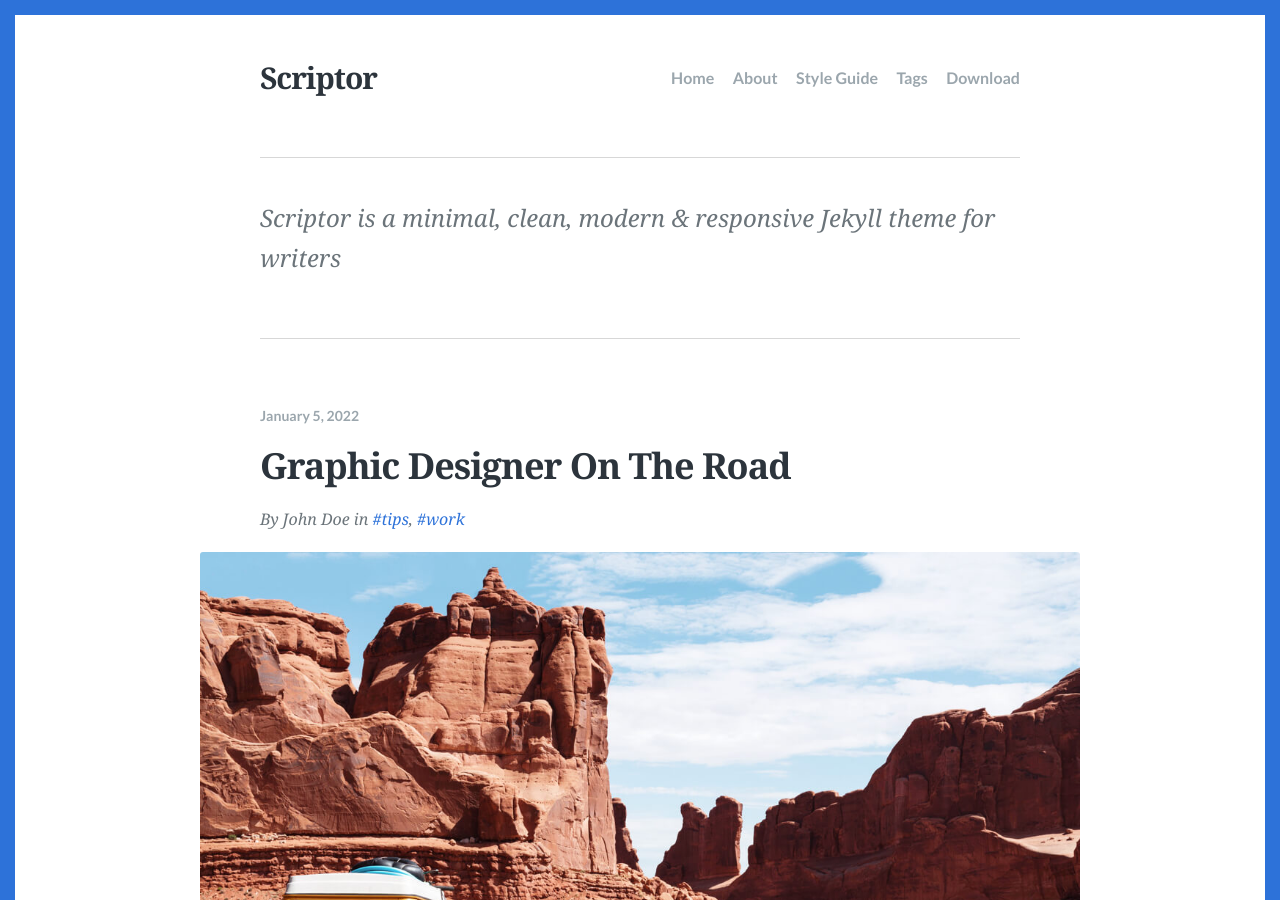
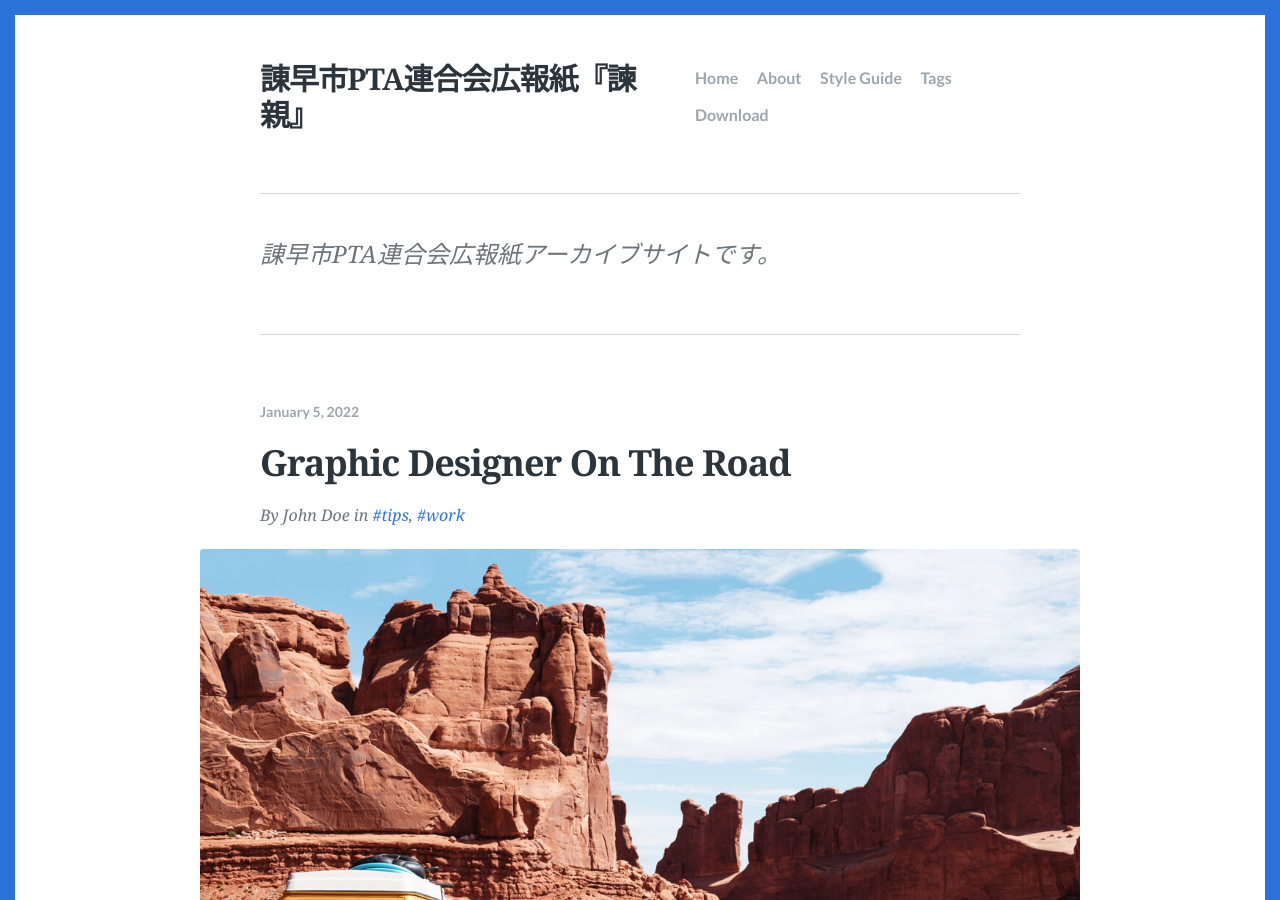
Before and after one commit to isahayashi-PTA/kanshin, a Jekyll site: the page built from index.html, in a window 1280 px wide and 900 px high. Built offline with Jekyll 4.4.1, drawn with Linux system fonts in a browser that asks for light colours; some web fonts are replaced; the list of posts is cut into pages by our own code.

Commit message:
Update Jekyll configuration for new site details

```diff
--- a/_config.yml
+++ b/_config.yml
@@ -1,32 +1,10 @@
-# Welcome to Jekyll!
-#
-# This config file is meant for settings that affect your whole blog, values
-# which you are expected to set up once and rarely need to edit after that.
-# For technical reasons, this file is *NOT* reloaded automatically when you use
-# 'jekyll serve'. If you change this file, please restart the server process.
-
-# Site language
 lang: en-US
-
-# Site title
-title: "Scriptor"
-
-# A description of your site for meta tag, search engine results.
-description: "Scriptor is a minimal, clean, modern & responsive Jekyll theme for writers"
-
-# The subpath of your site, e.g. /blog, for generating urls.
-baseurl: ""
-
-# The base hostname & protocol of your site for where absolute urls are needed.
-url: "https://scriptor-jekyll.netlify.com"
-
-# Favicon
+title: "諌早市PTA連合会広報紙『諫親』"
+description: "諌早市PTA連合会広報紙アーカイブサイトです。"
+baseurl: "/kanshin"
+url: "https://isahayashi-PTA.github.io"
 favicon: images/favicon.png
-
-# Google Analytics id, e.g. "UA-NNNNNNNN-N"
 google_analytics: ""
-
-# Site navigation - each item must have a title and a url.
 navigation:
   - text: Home
     url: /
```
